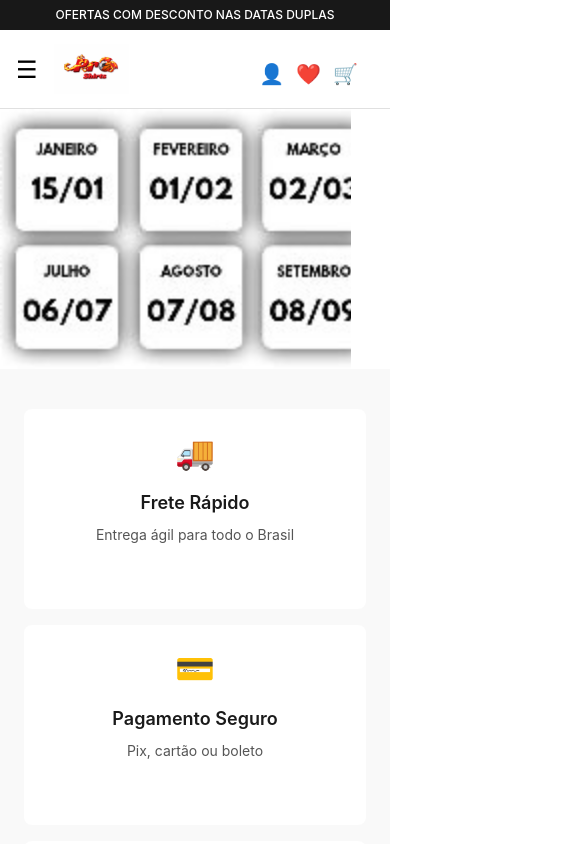
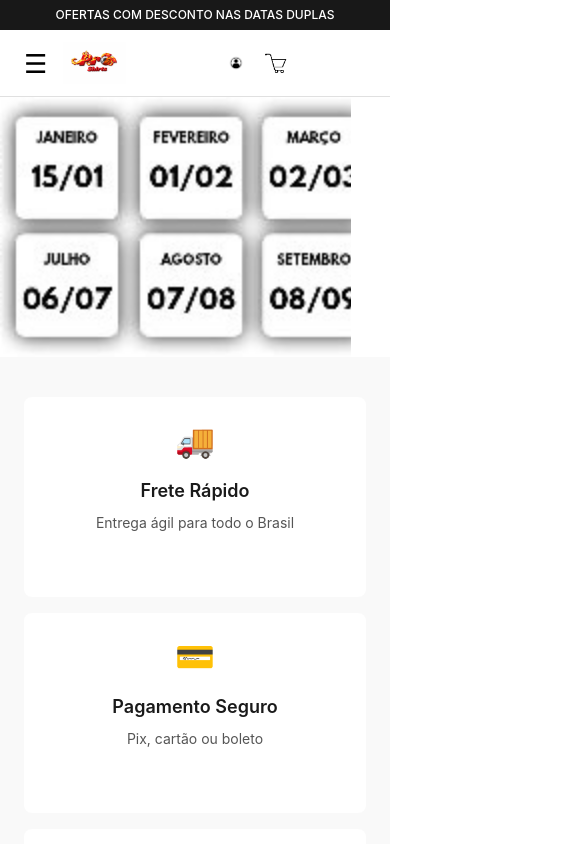
Before and after one commit to Giovani-Developer/ProShirtsReact, a React (Vite) app: page / in a window 390 px wide. Shown: the top 844 px of the page, 585 px wide, since content can reach past the window. Built offline with nearby package versions, Linux system fonts and the light colour scheme.

Commit message:
Responsividade ajustada

```diff
--- a/index.html
+++ b/index.html
@@ -2,7 +2,7 @@
 <html lang="pt-br">
   <head>
     <meta charset="UTF-8" />
-    <link rel="shortcut icon" href="/ProShirtsReact/public/images/logo.jpeg" type="favicon">
+    <link rel="shortcut icon" href="/public/images/logo.jpeg" type="favicon">
     <meta name="viewport" content="width=device-width, initial-scale=1.0" />
     <title>Pro Shirts</title>
   </head>
--- a/src/components/Footer.jsx
+++ b/src/components/Footer.jsx
@@ -33,6 +33,8 @@ export default function Footer() {
 
       <div className="footer-bottom">
         <p>© 2026 ProShirts   - Todos os direitos reservados</p>
+        <p>CNPJ: 64.035.985/0001-73</p>
+        <p>CPF: 444.442.198-31</p>
       </div>
     </footer>
   );
--- a/src/components/Header.jsx
+++ b/src/components/Header.jsx
@@ -44,39 +44,61 @@ const handleSearch = (e) => {
   return (
   <>
     <header className="header">
-        <div className="top-bar">OFERTAS COM DESCONTO NAS DATAS DUPLAS</div>
+      <div className="top-bar">
+        OFERTAS COM DESCONTO NAS DATAS DUPLAS
+      </div>
 
       <div className="main-header">
-          <div className="left">
+        {/* ESQUERDA */}
+        <div className="header-left">
           <button className="menu-btn" onClick={() => setMenuOpen(true)}>
             ☰
           </button>
-            <img className="logo" src="/images/logo.jpeg" alt="" />
+
+          <img
+            className="logo"
+            src="/images/logo.jpeg"
+            alt="Logo"
+          />
         </div>
 
+        {/* BUSCA DESKTOP */}
+        <input
+          className="search-desktop"
+          type="text"
+          placeholder="O que você está procurando?"
+          value={search}
+          onChange={(e) => setSearch(e.target.value)}
+          onKeyDown={handleSearch}
+        />
 
-          <div className="icons">
-            <span>👤</span>
-            <span>❤️</span>
-
-            <motion.div
-              animate={{ scale: [1, 2.3, 1] }}
-              transition={{ duration: 1.3 }}
-            >
+        {/* DIREITA */}
+        <div className="header-right">
+          <span className="account-icon">
+            <img
+              src="/public/icons/account.webp"
+              alt="Conta"
+              style={{ width: 22 }}
+            />
+          </span>
 
           <Link to="/cart" className="cart-icon">
-              🛒
-              {cartCount > 0 && <span className="cart-count">{cartCount}</span>}
+            <img
+              src="/public/icons/cart.jpg"
+              alt="Carrinho"
+              style={{ width: 22 }}
+            />
+
+            {cartCount > 0 && (
+              <span className="cart-count">{cartCount}</span>
+            )}
           </Link>
-            </motion.div>
         </div>
       </div>
 
-
-        <nav className="menu desktop-menu">
-          <Link to="/" onClick={closeMenu}>
-            Toda a loja
-          </Link>
+      {/* MENU DESKTOP */}
+      <nav className="desktop-menu">
+        <Link to="/" onClick={closeMenu}>Toda a loja</Link>
         <Link to="/?categoria=torcedor" onClick={closeMenu}>
           Torcedor 25/26
         </Link>
@@ -86,23 +108,16 @@ const handleSearch = (e) => {
         <Link to="/?categoria=retro" onClick={closeMenu}>
           Retro
         </Link>
-                  {/* SEARCH */}
-        <input
-          className="search-desktop"
-          type="text"
-          placeholder="O que você está procurando?"
-          value={search}
-          onChange={(e) => setSearch(e.target.value)}
-          onKeyDown={handleSearch}
-        />
-
       </nav>
     </header>
 
     {/* OVERLAY MOBILE */}
     {menuOpen && (
       <div className="mobile-overlay" onClick={closeMenu}>
-          <aside className="mobile-menu" onClick={(e) => e.stopPropagation()}>
+        <aside
+          className="mobile-menu"
+          onClick={(e) => e.stopPropagation()}
+        >
           <button className="close-btn" onClick={closeMenu}>
             ✕
           </button>
@@ -116,7 +131,6 @@ const handleSearch = (e) => {
             onKeyDown={handleSearch}
           />
 
-
           <motion.nav
             initial={{ x: "-100%" }}
             animate={{ x: 0 }}
@@ -124,9 +138,7 @@ const handleSearch = (e) => {
             transition={{ type: "spring", stiffness: 260 }}
           >
             <nav>
-                <Link to="/" onClick={closeMenu}>
-                  Toda a loja
-                </Link>
+              <Link to="/" onClick={closeMenu}>Toda a loja</Link>
               <Link to="/?categoria=torcedor" onClick={closeMenu}>
                 Torcedor 25/26
               </Link>
@@ -143,4 +155,5 @@ const handleSearch = (e) => {
     )}
   </>
 );
+
 }
--- a/src/components/ProductGrid.jsx
+++ b/src/components/ProductGrid.jsx
@@ -5,9 +5,7 @@ import { motion } from "framer-motion";
 
 export default function ProductGrid({ products }) {
   return (
-
-    <div>
-
+    <section className="products-section">
       <h2 className="product-h2">Nossos Produtos</h2>
 
       <div className="grid">
@@ -22,7 +20,7 @@ export default function ProductGrid({ products }) {
           </motion.div>
         ))}
       </div>
-    </div>
+    </section>
   );
 }
 
--- a/src/data/products.json
+++ b/src/data/products.json
@@ -708,7 +708,7 @@
   "id": "89",
   "name": "Camisa VALENCIA",
   "price": 110,
-  "image": "/images/valezncia.png",
+  "image": "/images/valencia.png",
   "sizes": ["P", "M", "G", "GG", "2XL", "3XL"],
   "category": "torcedor"
 },
--- a/src/styles/cart.css
+++ b/src/styles/cart.css
@@ -11,6 +11,10 @@
 .cart-container h1 {
   font-size: 28px;
   margin-bottom: 32px;
+}
+
+.cart-size {
+  max-width: 30px;
 }
 
 /* =========================
@@ -32,6 +36,8 @@
   border: 1px solid #e0e0e0;
   padding: 10px;
 }
+
+
 
 /* =========================
    INFO
--- a/src/styles/header.css
+++ b/src/styles/header.css
@@ -1,214 +1,132 @@
-/* =========================
-   HEADER - ESTRUTURA GERAL
-========================= */
-
-.header {
-  width: 100%;
-  display: flex;
-  flex-direction: column;
-}
-
-/* =========================
-   TOP BAR (AZUL)
-========================= */
-
-.top-bar {
-  width: 100%;
-  background-color: #ffffff;
-  color: #000000;
-  text-align: center;
-  font-size: 14px;
-  padding: 6px 10px;
-  font-weight: 500;
-}
-
-/* =========================
-   ÁREA PRINCIPAL (VERMELHO)
-========================= */
-.main-header {
-  display: flex;
-  justify-content: space-between; /* esquerda e direita */
-  align-items: center;
-  padding: 10px 24px;
-  background: #ffffff;
-  position: relative;
-  z-index: 100;
-  gap: 16px;
-}
-
-.left {
-  display: flex;
-  align-items: center;
-  gap: 16px; /* espaço entre botão menu e logo */
-}
-
-.logo {
-  height: 50px;
-  width: auto;
-  display: block;
-}
-
-/* =========================
-   CAMPO DE BUSCA
-========================= */
-
-.main-header input {
-  flex: 1;
-  max-width: 520px;
-  padding: 12px 14px;
-  font-size: 14px;
-  border-radius: 4px;
-  border: none;
-  outline: none;
-}
-
-/* =========================
-   ÍCONES (CONTA / FAVORITO / CARRINHO)
-========================= */
-
-.icons {
-  display: flex;
-  align-items: center;
-  gap: 16px;
-}
-
-.icons span,
-.cart-icon {
-  font-size: 20px;
-  cursor: pointer;
-  position: relative;
-}
-
-.cart-count {
-  position: absolute;
-  top: -6px;
-  right: -10px;
-  background-color: rgb(255, 255, 255);
-  color: #ffffff;
-  font-size: 12px;
-  padding: 2px 6px;
-  border-radius: 50%;
-}
-/* =========================
-   MENU DE CATEGORIAS
-========================= */
-
-.menu {
-  width: 100%;
-  background-color: #ffffff;
-  display: flex;
-  flex-wrap: wrap;
-  gap: 18px;
-  padding: 12px 40px;
-}
-
-.menu a {
-  font-size: 14px;
-  color: #000000;
-  text-decoration: none;
-  cursor: pointer;
-  white-space: nowrap;
-}
-
-.menu a:hover {
-  text-decoration: none;
-}
-
-/* =========================
-   RESPONSIVO
-========================= */
-
-@media (max-width: 900px) {
-  .main-header {
-    flex-direction: column;
-    align-items: stretch;
-  }
-
-  .main-header input {
-    max-width: 100%;
-  }
-
-  .icons {
-    justify-content: flex-end;
-    margin-top: 10px;
-  }
-
-  .menu {
-    justify-content: center;
-  }
-}
-
-.cart-icon {
-  position: relative;
-  text-decoration: none;
-  color: inherit;
-}
-
-.cart-count {
-  position: absolute;
-  top: -6px;
-  right: -10px;
-  background-color: #000;
-  color: #fff;
-  font-size: 11px;
-  padding: 2px 6px;
-  border-radius: 50%;
-}
 /* =========================
    HEADER BASE
 ========================= */
 
 .header {
   width: 100%;
+  background: #ffffff;
   border-bottom: 1px solid #e0e0e0;
-  background: #fff;
+  display: flex;
+  flex-direction: column;
 }
 
+/* =========================
+   TOP BAR
+========================= */
+
 .top-bar {
+  width: 100%;
   background: #181818;
-  color: #fff;
+  color: #ffffff;
   text-align: center;
   font-size: 12px;
   padding: 6px 0;
+  font-weight: 500;
 }
+
+/* =========================
+   HEADER PRINCIPAL
+========================= */
 
 .main-header {
   display: grid;
   grid-template-columns: auto 1fr auto;
   align-items: center;
-  padding: 14px 16px;
+  padding: 12px 24px;
+  gap: 20px;
+  position: relative;
+  z-index: 100;
 }
 
+/* =========================
+   LADO ESQUERDO (MENU + LOGO)
+========================= */
 
+.header-left {
+  display: flex;
+  align-items: center;
+  gap: 16px;
+}
+
+.menu-btn {
+  font-size: 26px;
+  background: none;
+  border: none;
+  cursor: pointer;
+}
+
+.logo {
+  height: 68px;
+  width: auto;
+  display: block;
+}
+
+/* =========================
+   BUSCA DESKTOP
+========================= */
 
 .search-desktop {
-  flex: 1;
-  padding: 10px;
-  border: 1px solid #ccc;
+  width: 30%;
+  max-width: 520px;
+  padding: 12px 14px;
+  font-size: 14px;
+  border-radius: 25px;
+  border: 1px solid #dfdfdf;
+  outline: none;
 }
 
-.icons {
+/* =========================
+   LADO DIREITO (CONTA / CARRINHO)
+========================= */
+
+.header-right {
   display: flex;
-  gap: 12px;
+  align-items: center;
+  gap: 18px;
+}
+
+.account-icon {
+  font-size: 30px;
+  cursor: pointer;
+}
+
+.account-icon img {
+  width: 40px;
+  height:40px;
+  object-fit: contain;
 }
 
 .cart-icon {
   position: relative;
+  font-size: 22px;
+  cursor: pointer;
+  text-decoration: none;
+  color: inherit;
 }
+
+.cart-icon img {
+  height: 20px;
+  width: auto;
+  cursor: pointer;
+}
+
+/* =========================
+   BADGE DO CARRINHO
+========================= */
 
 .cart-count {
   position: absolute;
   top: -6px;
-  right: -8px;
-  background: red;
-  color: #fff;
-  font-size: 10px;
+  right: -10px;
+  background: #000000;
+  color: #ffffff;
+  font-size: 1px;
   padding: 2px 6px;
   border-radius: 50%;
 }
 
 /* =========================
-   MENU DESKTOP
+   MENU DESKTOP (CATEGORIAS)
 ========================= */
 
 .desktop-menu {
@@ -217,17 +135,21 @@
   padding: 10px 24px;
 }
 
+.desktop-menu a {
+  font-size: 14px;
+  color: #000000;
+  text-decoration: none;
+  cursor: pointer;
+  white-space: nowrap;
+}
+
+.desktop-menu a:hover {
+  text-decoration: underline;
+}
+
 /* =========================
    MOBILE
 ========================= */
-
-.menu-btn {
-  font-size: 24px;
-  background: none;
-  border: none;
-  cursor: pointer;
-}
-
 
 @media (max-width: 768px) {
   .search-desktop {
@@ -238,31 +160,30 @@
     display: none;
   }
 
-  .menu-btn {
-    display: block;
+  .main-header {
+    grid-template-columns: auto auto;
   }
 
   .logo {
-    text-align: center;
-    font-size: 20px;
+    height: 42px;
   }
 }
 
 /* =========================
-   OVERLAY
+   OVERLAY MOBILE
 ========================= */
 
 .mobile-overlay {
   position: fixed;
   inset: 0;
-  background: rgba(0,0,0,0.5);
+  background: rgba(0, 0, 0, 0.5);
   z-index: 999;
 }
 
 .mobile-menu {
   width: 260px;
   height: 100%;
-  background: #fff;
+  background: #ffffff;
   padding: 20px;
 }
 
@@ -277,10 +198,17 @@
   border: none;
   font-size: 20px;
   margin-bottom: 20px;
+  cursor: pointer;
 }
+
+/* =========================
+   BUSCA MOBILE
+========================= */
 
 .search-mobile {
   width: 100%;
   padding: 10px;
   margin-bottom: 20px;
+  border-radius: 4px;
+  border: 1px solid #ccc;
 }
```
Also changed, not shown: src/styles/product.css (+58 -59 lines), public/icons/account.webp (added), public/icons/cart.jpg (added). Lines whose indentation alone changed are shown as unchanged.
